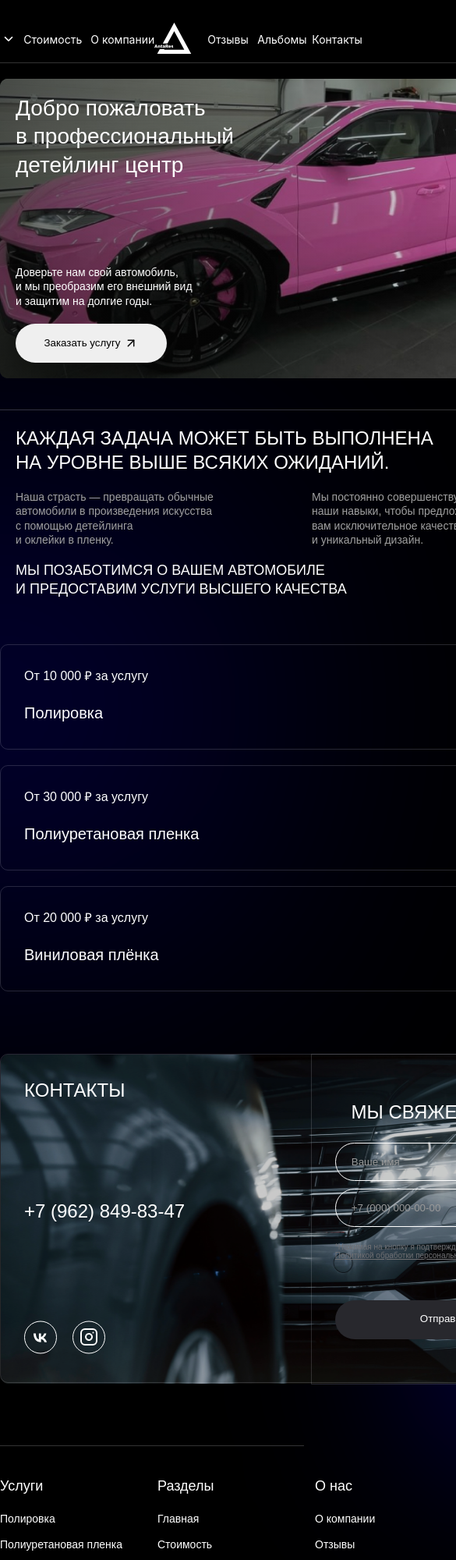
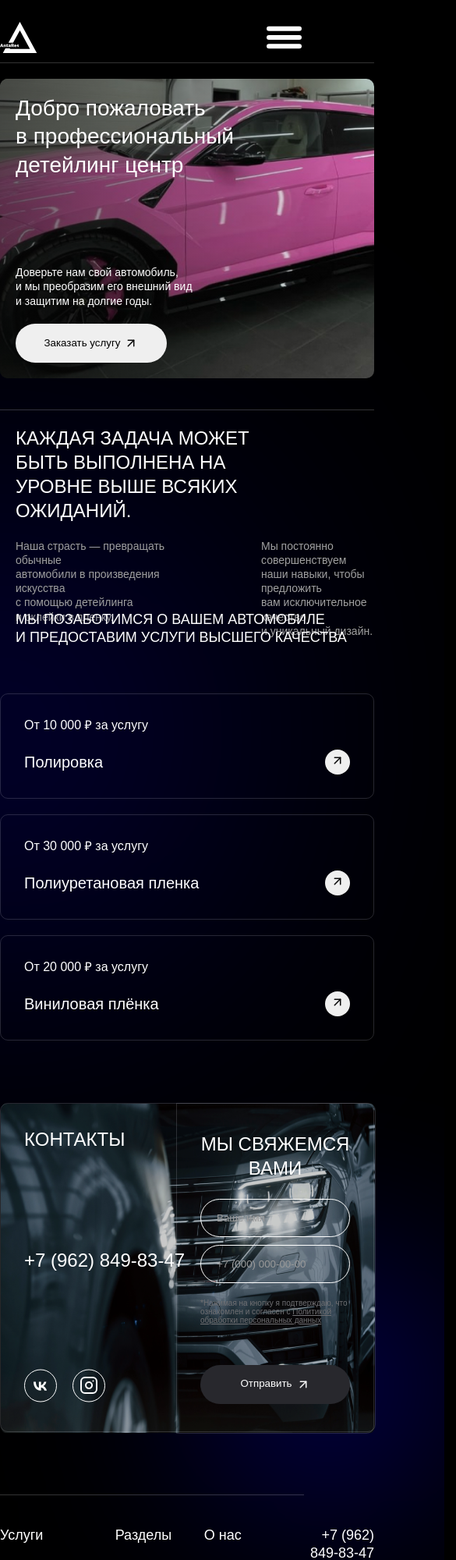
Before and after one commit to BelkoRees/landingpage, a plain HTML site: page verstka1/verstka1.html in a window 390 px wide. Shown: the top 2000 px of the page at 78% size, 585 px wide, since content can reach past the window. Drawn offline with Linux system fonts and the light colour scheme.

Commit message:
another one commit

```diff
--- a/verstka1/style.css
+++ b/verstka1/style.css
@@ -58,6 +58,10 @@ body {
 
 .right-menu {
     display: flex;
+}
+
+#menu-burger {
+    display: none;
 }
 
 /* Индивидуальные отступы для некоторых элементов */
@@ -778,6 +782,75 @@ input:focus {
     }
 }
 
-@media (max-width: 768px) {}
+@media (max-width: 768px) {
+    /* Меню */
+    .header ul {
+        width: 480px;
+    }
+
+    .header li {
+        display: none;
+    }
+
+    #logo {
+        display: block;
+        margin-left: 0;
+    }
+
+    #menu-burger {
+        display: block;
+    }
+
+    /* Линия разделитель */
+    #hr {
+        width: 480px;
+    }
+
+    /* Главный экран */
+    .main-screen {
+        width: 480px;
+    }
+
+    /* О компании */
+    .about-and-cost {
+        width: 480px;
+    }
+
+    .about {
+        width: 480px;
+    }
+
+    /* Стоимость */
+    .cost {
+        width: 480px;
+    }
+
+    /* Контакты */
+    .contacts {
+        width: 480px;
+        margin-bottom: 80px;
+    }
+
+    #contacts-bordering-left {
+        width: 480px;
+    }
+
+    #contacts-left {
+        width: 480px;
+    }
+
+    #bg-car {
+        width: 480px;
+    }
+
+    /* Подвал */
+    .footer-start {
+        width: 480px;
+    }
+
+    .footer-end {
+        width: 480px;
+    }
+}
 
 @media (max-width: 480px) {}
--- a/verstka1/verstka1.html
+++ b/verstka1/verstka1.html
@@ -38,6 +38,11 @@
                 </li>
                 <li class="right-menu">
                     <a href="#contacts" id="contact">Контакты</a>
+                </li>
+
+                <!-- Бургер меню -->
+                <li class="right-menu" id="menu-burger">
+                    <a href="#menu"><img src="menu.svg" alt="Бургер>"></a>
                 </li>
             </ul>
         </nav>
```
Also changed, not shown: verstka1/menu.svg (added).
